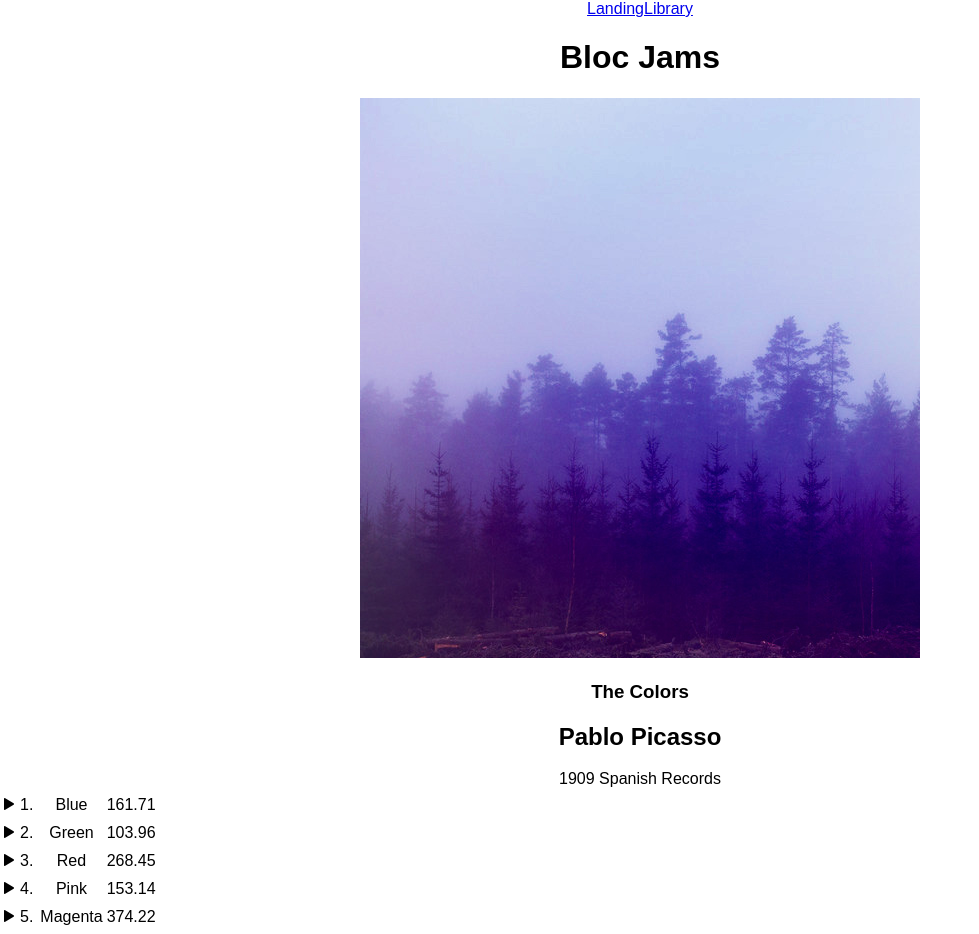
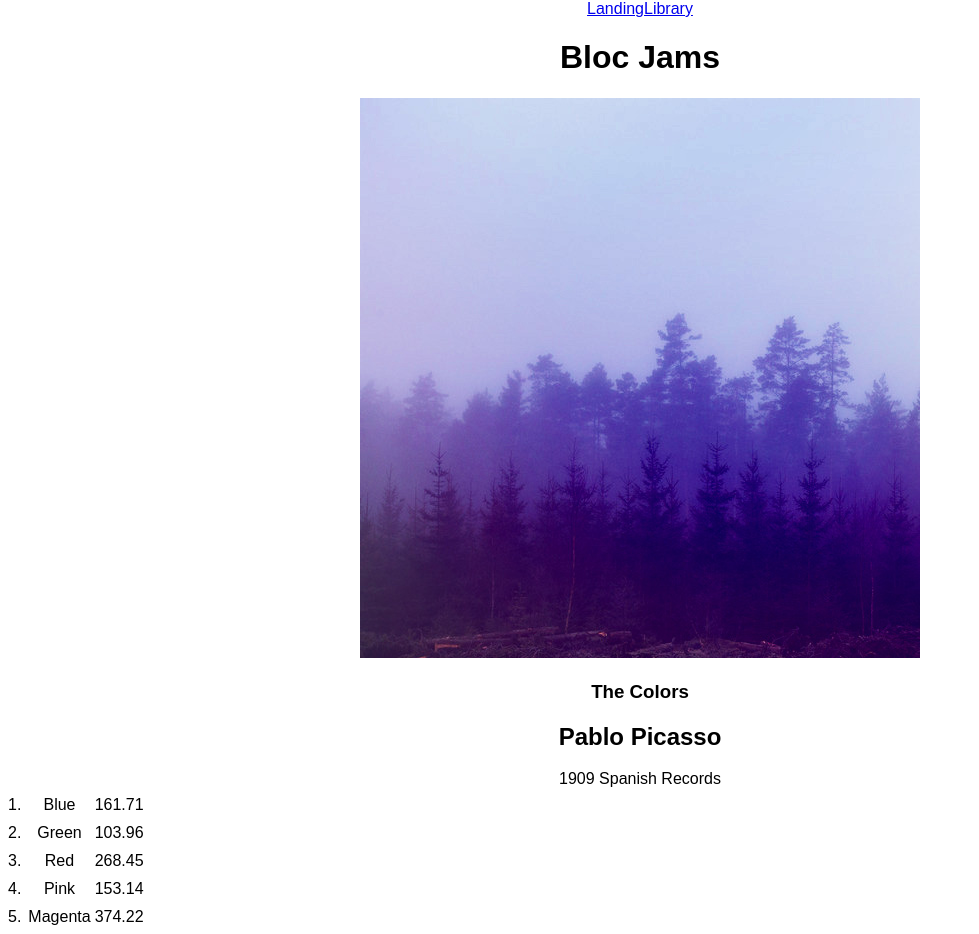
Before and after one commit to Atsantiago/bloc-jams-react, a React (Create React App) app: page /album/the-colors in a window 1280 px wide. Shown: the whole page, without its empty margins (0-979 px from the left). Built offline with nearby package versions, Linux system fonts and the light colour scheme.

Commit message:
having issues with the play/pause working on one track only

```diff
--- a/src/components/Album.js
+++ b/src/components/Album.js
@@ -14,7 +14,7 @@ class Album extends Component {
     album: album,
     currentSong: album.songs[0],
     isPlaying: false,
-    hoveredSongs: []
+    hoveredSongs: [],
   };
 
 this.audioElement = document.createElement('audio');
@@ -35,6 +35,7 @@ pause() {
 setSong(song) {
   this.audioElement.src = song.audioSrc;
   this.setState({ currentSong: song});
+
 }
 
 handleSongClick(song) {
@@ -94,11 +95,11 @@ handleMouseLeave(index){
           <tbody>
             <section className="songs">
               {this.state.album.songs.map((song, index) =>
-                  <tr className={this.state.currentSong[index] ? (this.state.isPlaying ? "ion-pause" : "ion-play") : "ion-play"} key={index} onClick={() => this.handleSongClick(song)}
+                  <tr className="song" key={index} onClick={() => this.handleSongClick(song)}
                   onMouseEnter={(e) => this.handleMouseEnter(index)}
                   onMouseLeave={() => this.handleMouseLeave(index)}
                   >
-                    <td className={ this.state.hoveredSongs.includes(index) ? (this.state.currentSong ? (this.state.isPlaying ? "ion-pause" : "ion-play" ): "ion-play") : null }>
+                    <td className={ this.state.hoveredSongs.includes(index) ? (this.state.isPlaying ? "ion-pause" : "ion-play" ) : null }>
                         <td className={ this.state.hoveredSongs.includes(index) ? "hidden" : null}>{index+1}.</td>
                     </td>
                     <td>{song.title}</td>
```
